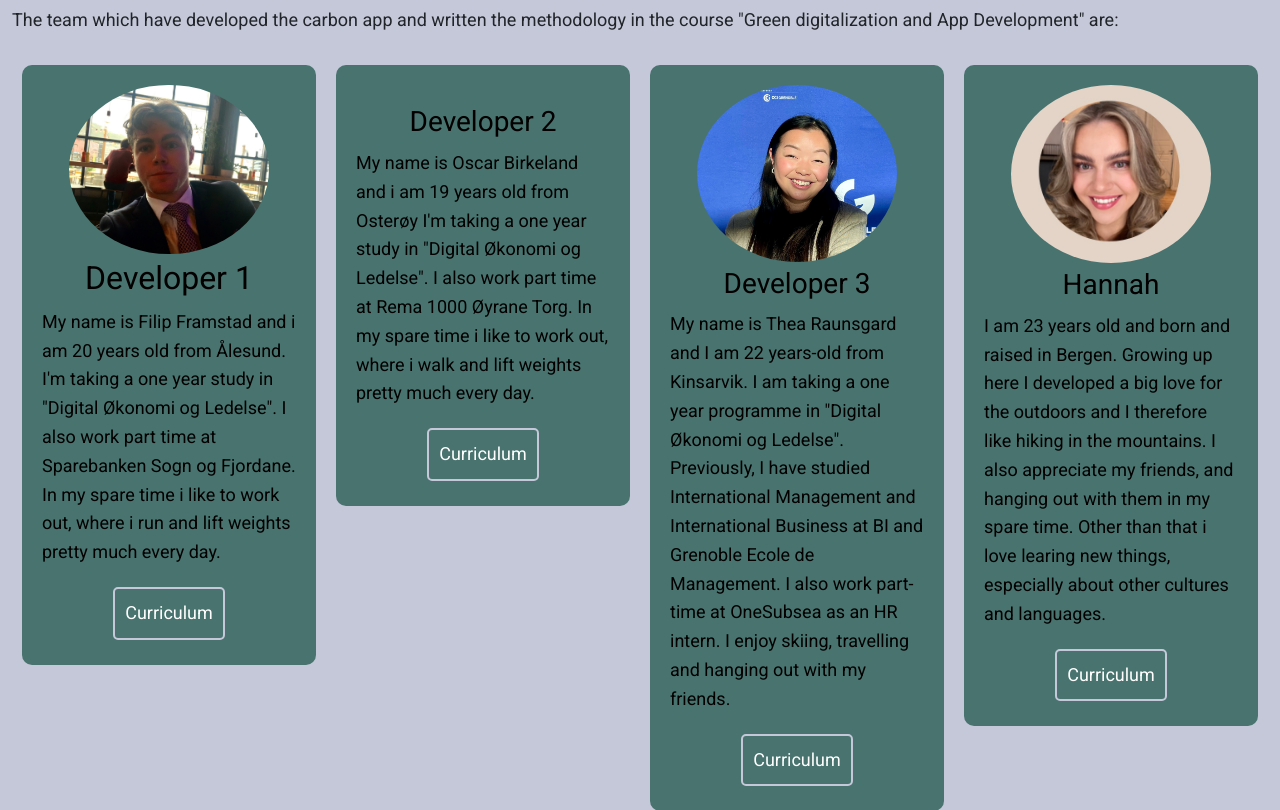
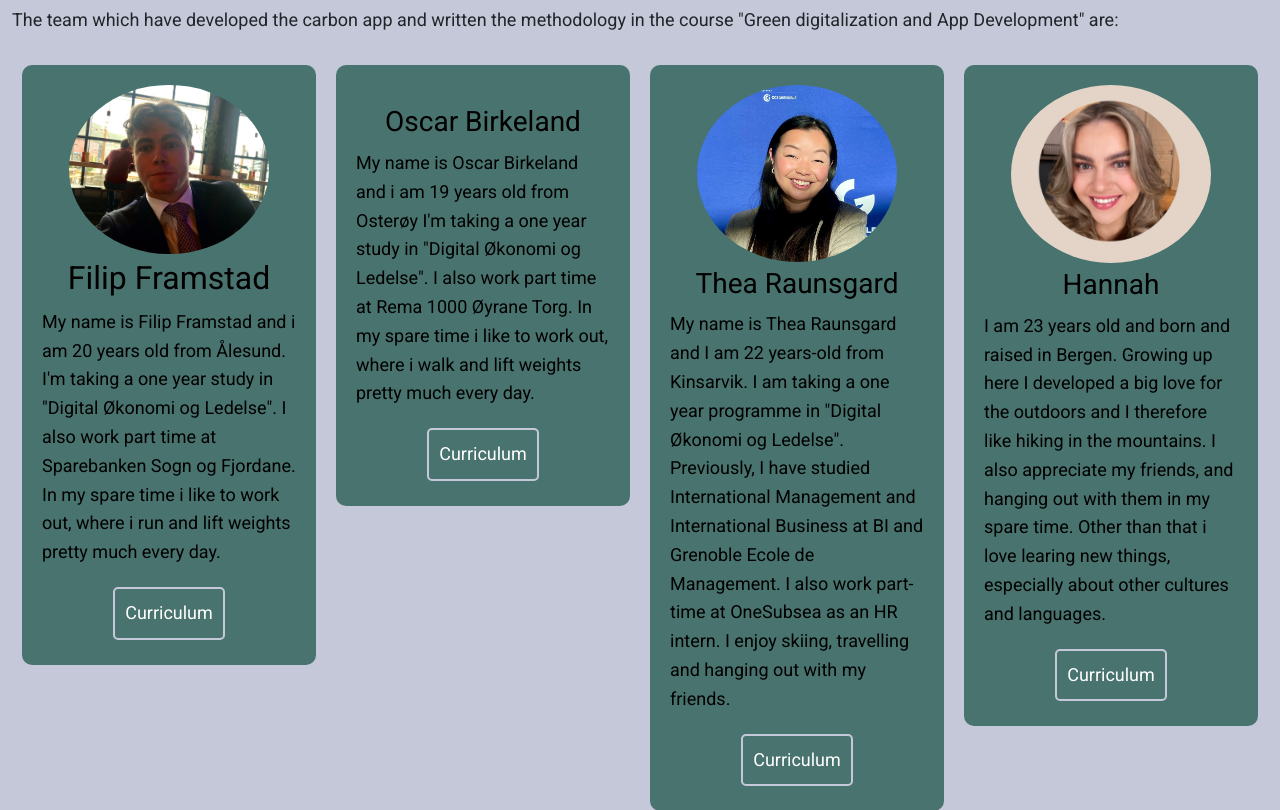
Before and after one commit to filipframstad/Carbon-App-2024---Group-2---Test, a Flask app: page / in a window 1280 px wide. Shown: the part 522-1332 px from the top of the page. Run offline with Flask 3, Linux system fonts and the light colour scheme; some libraries are stand-ins or nearby versions.

Commit message:
Update home.html

```diff
--- a/capp/templates/home.html
+++ b/capp/templates/home.html
@@ -59,7 +59,7 @@
     <div class="developers">
         <div class="box">
           <img src="{{url_for('static',filename='pictures/Filip2.jpeg')}}" alt="" style="border-radius: 50%; width:200px; margin: 5px 5px;">
-          <h2>Developer 1</h2>
+          <h2>Filip Framstad</h2>
           <p> My name is Filip Framstad and i am 20 years old from Ålesund. I'm taking a one year
             study in "Digital Økonomi og Ledelse". I also work part time at
             Sparebanken Sogn og Fjordane. In my spare time i like to work out, where
@@ -72,7 +72,7 @@
         </div>
         <div class="box">
           <img src="{{url_for('static',filename='pictures/Oscar.jpeg')}}" alt="" style="border-radius: 50%; width:200px; margin: 5px 5px;">
-          <h3>Developer 2</h3>
+          <h3>Oscar Birkeland</h3>
           <p>  My name is Oscar Birkeland and i am 19 years old from Osterøy I'm taking a one year
             study in "Digital Økonomi og Ledelse". I also work part time at
             Rema 1000 Øyrane Torg. In my spare time i like to work out, where
@@ -85,7 +85,7 @@
 
         <div class="box">
           <img src="{{url_for('static',filename='pictures/Thea.jpg')}}" alt="" style="border-radius: 50%; width:200px; margin: 5px 5px;">
-          <h3>Developer 3</h3>
+          <h3>Thea Raunsgard</h3>
           <p>  My name is Thea Raunsgard and I am 22 years-old from Kinsarvik. I am taking a one year
             programme in "Digital Økonomi og Ledelse". Previously, I have studied International Management and International
               Business at BI and Grenoble Ecole de Management. I also work part-time at
```
